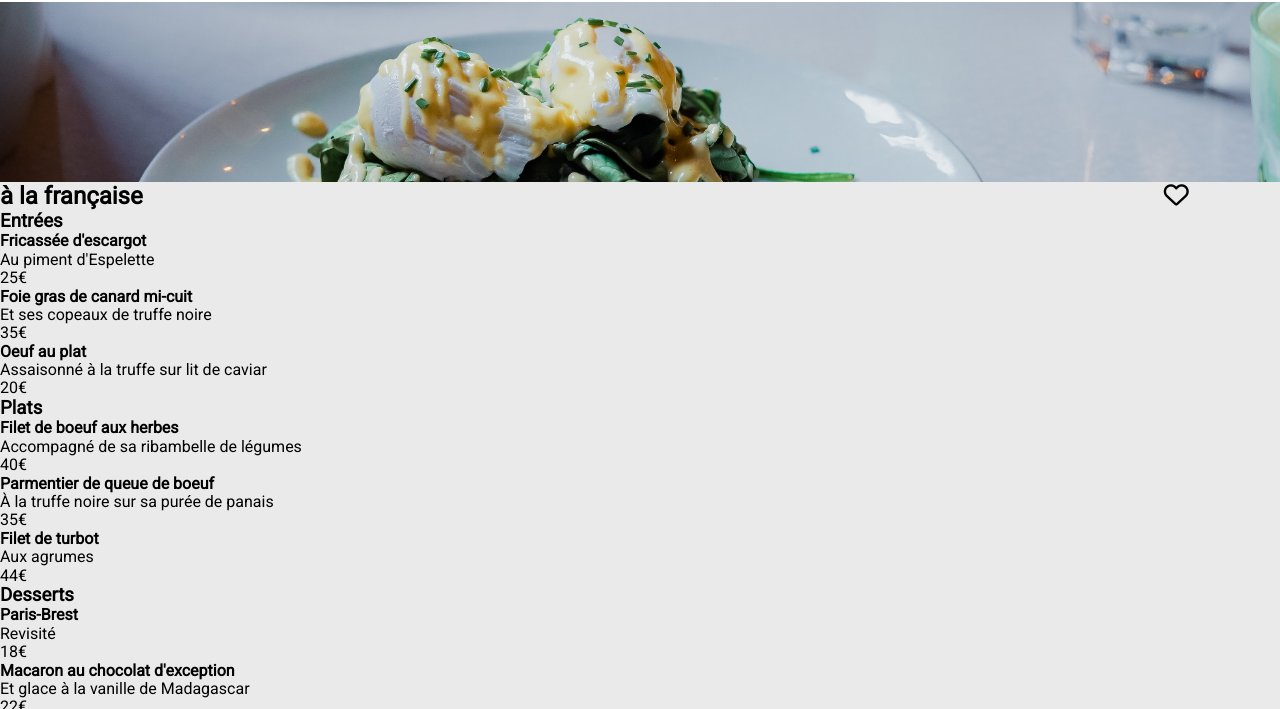
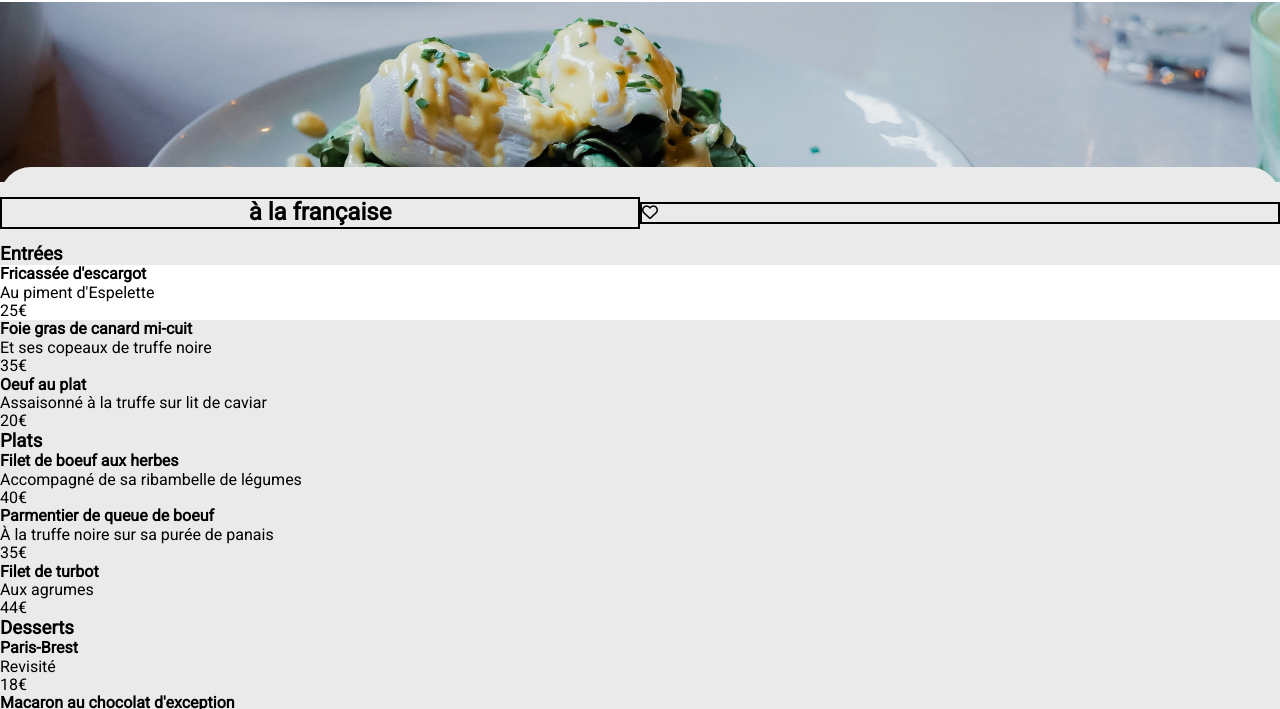
Before and after one commit to wilevadev/Vanessa_3_ohmyfood_082022, a website: page a_la_francaise.html in a window 1280 px wide. Shown: the part 91-800 px from the top of the page. Drawn offline with nearby package versions, Linux system fonts and the light colour scheme; a web font is replaced by a local one.

Commit message:
subtitle restaurants

```diff
--- a/a_la_francaise.html
+++ b/a_la_francaise.html
@@ -35,17 +35,17 @@
             <div class="subtitle__title">
                 <h2>à la française</h2>
             </div>
-            <div class="card__heat">
+            <div class="card__head">
                 <i class="fa-regular fa-heart"></i>
             </div>
         </div>
         <div class="menus">
             <div Class="entree">
                 <h3>Entrées</h3>
-                <div class="entree__one"></div>
-                <h4>Fricassée d'escargot</h4>
-                <p>Au piment d'Espelette </p>
-                <span>25€</span>
+                <div class="entree__one">
+                <h4 class="entree__titre">Fricassée d'escargot</h4>
+                <p class="entree__par">Au piment d'Espelette </p>
+                <span class="entree__price">25€</span>
             </div>
             <div class="entree__two">
 
@@ -99,9 +99,9 @@
             <p>Au piment d'Espelette et à la truffe noire</p>
             <span>23€ </span>
         </div>
-        </div>
+
         <button class="explore">commande</button>
-        </div>
+
 
     </main>
     <footer class="footer">
@@ -110,9 +110,9 @@
         <h5 class="footer__title">ohmyfood</h5>
         <ul class="footer__ul">
             <li class="footer__li"><i class="fa-solid fa-utensils footer__i"></i><a class="footer__a"
-                    href="#"></i>Proposer un restaurant</a></li>
+                    href="#">Proposer un restaurant</a></li>
             <li class="footer__li"><i class="fa-sharp fa-solid fa-handshake-angle footer__i"></i><a class="footer__a"
-                    href="#"></i>Devenir partenaire</a></li>
+                    href="#">Devenir partenaire</a></li>
             <li class="footer__li"><a class="footer__a" href="#">Mentions légales</a></li>
             <li class="footer__li"><a class="footer__a" href="#">Contact</a></li>
         </ul>
--- a/sass/pages/_a_la_francaise.scss
+++ b/sass/pages/_a_la_francaise.scss
@@ -2,16 +2,36 @@
     background-color: $gray;
     border-radius: 50px;
     margin-bottom: 250px;
+
 }
 .subtitle{
+    display: flex;
+    justify-content: space-around;
+    position: relative;
+    border-radius:100px;
+    padding-top: 30px;
+    bottom: 15px;
+    background-color: $gray;
 
-    border-radius: 50px;
-    display: flex;
-    align-content: space-between;
+.subtitle__title{
+
+   text-align: center;
+   border: 2px solid ;
+}
+.card__head{
+    border: 2px solid ;
+}
+}
+.card__top{
 
 }
 .card__image{
     height: 180px;
 
 
+
 }
+.entree__one{
+    background-color: $white;
+    border: 2px solide black;
+}
--- a/sass/pages/home.scss
+++ b/sass/pages/home.scss
@@ -52,13 +52,14 @@
         margin-top: 52px;
       }
     &__int {
+      background-color: $light-gray;
 
         width: 90%;
         display: flex;
         border-radius: 30px;
         font-weight: 700;
         border: none;
-        box-shadow: #f2f2f2 0 5px 15px;
+        box-shadow: $gray 0 5px 15px;
         height: 70px;
         margin-bottom: 20px;
       }
@@ -88,14 +89,17 @@
         width: 90%;
 
         padding-bottom: 2px;
+      }
+     &__a{
+      position: relative;
+     }
 
-      }
       &__images {
         height: 180px;
         border-radius: 25px 25px 0 0;
-        position: relative;
+
       &__new{
-        position: absolute;
+
 
       }
       }
```
Also changed, not shown: index.html (+21 -12 lines), css/style.css, 1 other file.
